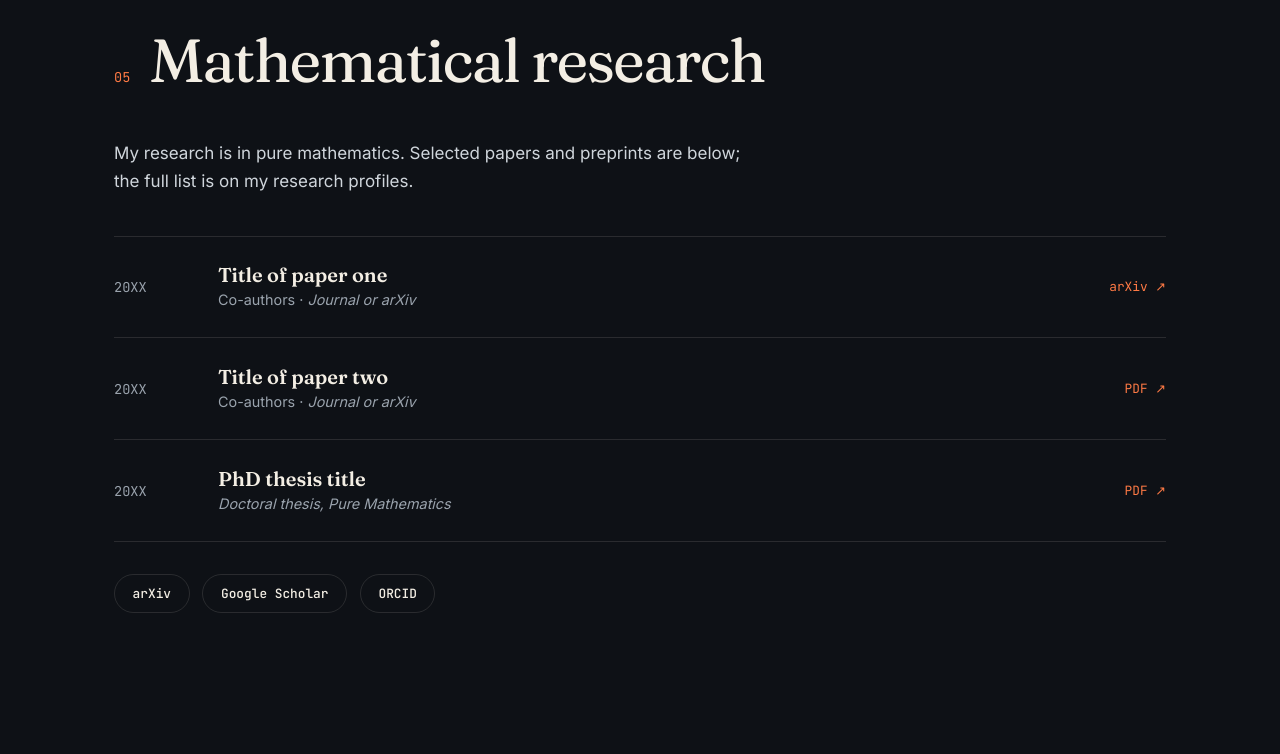
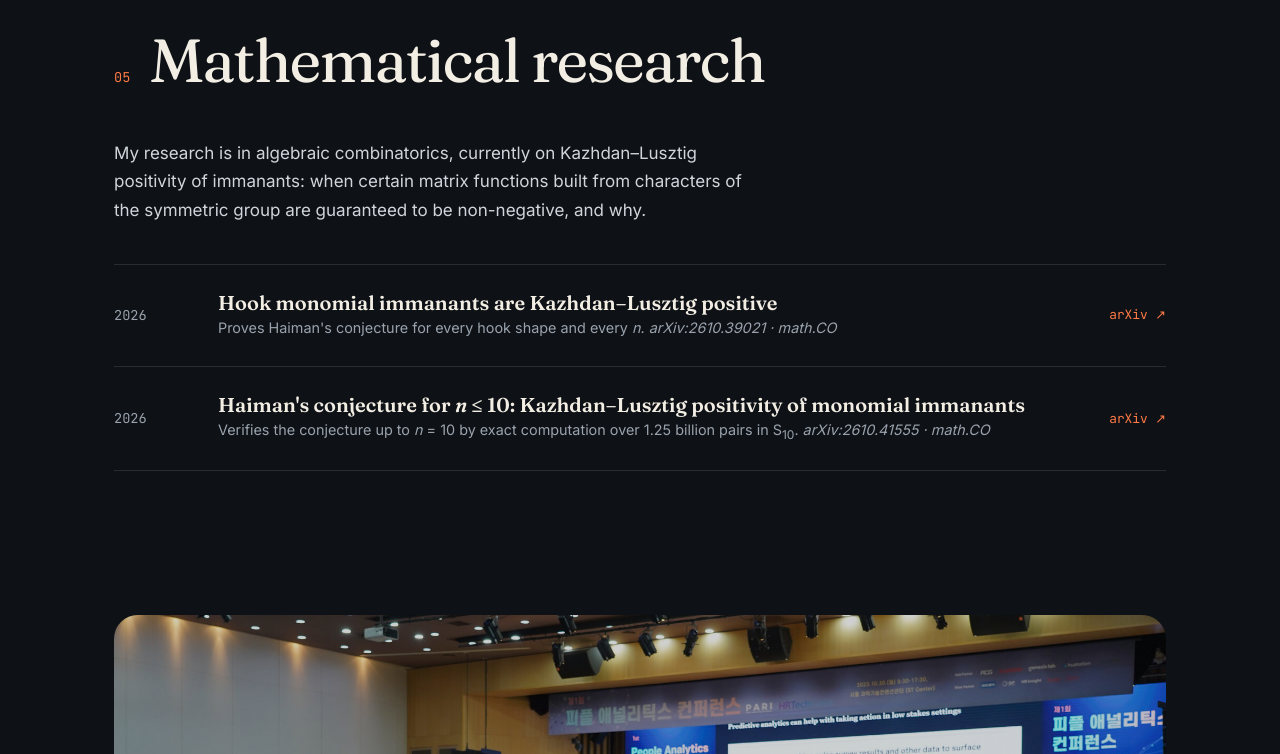
Before and after one commit to keithmcnulty/personal_website, a plain HTML site: page docs/index.html in a window 1280 px wide. Shown: the part 4200-4954 px from the top of the page. Drawn offline with Linux system fonts and the light colour scheme.

Commit message:
List arXiv papers in research section; hide email behind Get in touch link
- Replace placeholder papers with the two arXiv preprints, linked directly
- Remove profile buttons and their styles
- Show 'Get in touch' instead of the raw email address

```diff
--- a/docs/index.html
+++ b/docs/index.html
@@ -163,40 +163,25 @@
         <span class="num mono">05</span>
         <h2>Mathematical research</h2>
       </div>
-      <p class="intro">My research is in pure mathematics. Selected papers and preprints are below; the full list is on my research profiles.</p>
-      <!-- TODO(Keith): replace these placeholder entries with your real papers -->
+      <p class="intro">My research is in algebraic combinatorics, currently on Kazhdan&ndash;Lusztig positivity of immanants: when certain matrix functions built from characters of the symmetric group are guaranteed to be non-negative, and why.</p>
       <ol class="papers">
         <li>
-          <span class="year mono">20XX</span>
+          <span class="year mono">2026</span>
           <div>
-            <h3>Title of paper one</h3>
-            <p>Co-authors · <em>Journal or arXiv</em></p>
+            <h3>Hook monomial immanants are Kazhdan&ndash;Lusztig positive</h3>
+            <p>Proves Haiman's conjecture for every hook shape and every <em>n</em>. <em>arXiv:2610.39021 · math.CO</em></p>
           </div>
-          <a href="#" class="mono">arXiv ↗</a>
+          <a href="https://arxiv.org/abs/2610.39021" class="mono" target="_blank" rel="noopener">arXiv ↗</a>
         </li>
         <li>
-          <span class="year mono">20XX</span>
+          <span class="year mono">2026</span>
           <div>
-            <h3>Title of paper two</h3>
-            <p>Co-authors · <em>Journal or arXiv</em></p>
+            <h3>Haiman's conjecture for <em>n</em> &le; 10: Kazhdan&ndash;Lusztig positivity of monomial immanants</h3>
+            <p>Verifies the conjecture up to <em>n</em> = 10 by exact computation over 1.25 billion pairs in S<sub>10</sub>. <em>arXiv:2610.41555 · math.CO</em></p>
           </div>
-          <a href="#" class="mono">PDF ↗</a>
-        </li>
-        <li>
-          <span class="year mono">20XX</span>
-          <div>
-            <h3>PhD thesis title</h3>
-            <p><em>Doctoral thesis, Pure Mathematics</em></p>
-          </div>
-          <a href="#" class="mono">PDF ↗</a>
+          <a href="https://arxiv.org/abs/2610.41555" class="mono" target="_blank" rel="noopener">arXiv ↗</a>
         </li>
       </ol>
-      <div class="profiles">
-        <!-- TODO(Keith): point these at your real profiles -->
-        <a href="https://arxiv.org/a/" target="_blank" rel="noopener">arXiv</a>
-        <a href="https://scholar.google.com/" target="_blank" rel="noopener">Google Scholar</a>
-        <a href="https://orcid.org/" target="_blank" rel="noopener">ORCID</a>
-      </div>
     </section>
 
     <!-- SPEAKING BANNER -->
@@ -214,7 +199,7 @@
       <p class="eyebrow">Contact / Collaborate</p>
       <h2>Let's work together.</h2>
       <p>Speaking, research collaboration, teaching, or just a good math problem: I'd love to hear from you.</p>
-      <a class="email" href="mailto:keith@keithmcnulty.org">keith@keithmcnulty.org</a>
+      <a class="email" href="mailto:keith@keithmcnulty.org">Get in touch ✉</a>
       <p class="mono small or">or find me on</p>
       <div class="socials">
         <a href="https://keith-mcnulty.medium.com" target="_blank" rel="noopener">Medium</a>
--- a/docs/style.css
+++ b/docs/style.css
@@ -187,12 +187,11 @@ h3 { font: 600 1.25rem/1.3 var(--serif); }
 .papers .year { color: var(--muted); font-size: 0.85rem; }
 .papers p { color: var(--muted); font-size: 0.9rem; }
 .papers a { color: var(--accent); font-size: 0.8rem; }
-.profiles { display: flex; flex-wrap: wrap; gap: 0.8rem; margin-top: 2rem; }
-.profiles a, .socials a {
+.socials a {
   font: 500 0.8rem var(--mono); padding: 0.6rem 1.1rem; border: 1px solid var(--line);
   border-radius: 999px; transition: border-color 0.2s, color 0.2s;
 }
-.profiles a:hover, .socials a:hover { border-color: var(--accent); color: var(--accent); }
+.socials a:hover { border-color: var(--accent); color: var(--accent); }
 
 /* BANNER */
 .banner {
@@ -217,7 +216,7 @@ h3 { font: 600 1.25rem/1.3 var(--serif); }
   display: inline-block; margin: 0.5rem 0 2.2rem;
   font: 400 clamp(1.4rem, 4vw, 2.6rem)/1.2 var(--serif); color: var(--accent);
   border-bottom: 2px solid rgba(255, 122, 69, 0.35); padding-bottom: 0.2rem;
-  transition: border-color 0.2s, color 0.2s; word-break: break-all;
+  transition: border-color 0.2s, color 0.2s;
 }
 .contact .email:hover { color: var(--paper); border-color: var(--paper); }
 .contact .or { margin-bottom: 1rem; }
```
